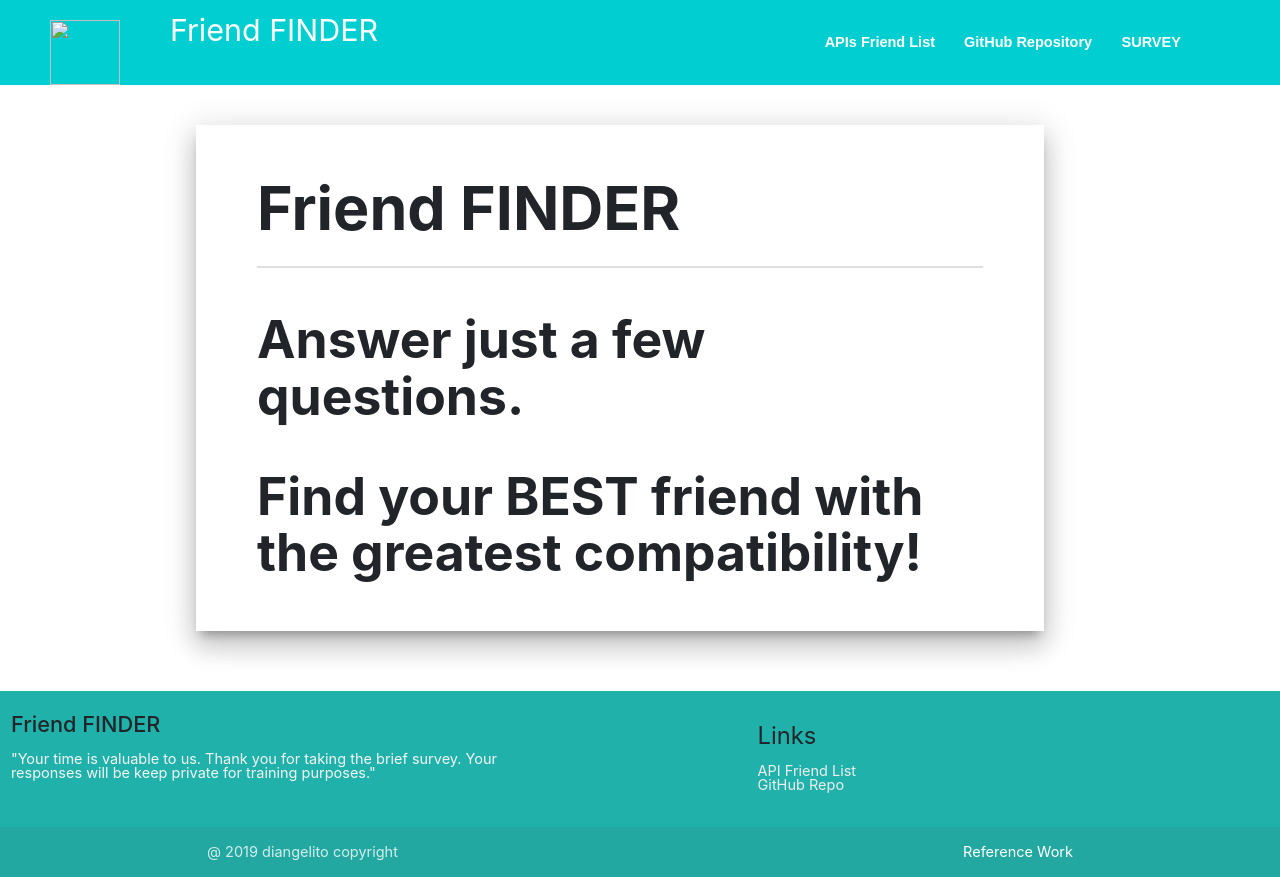
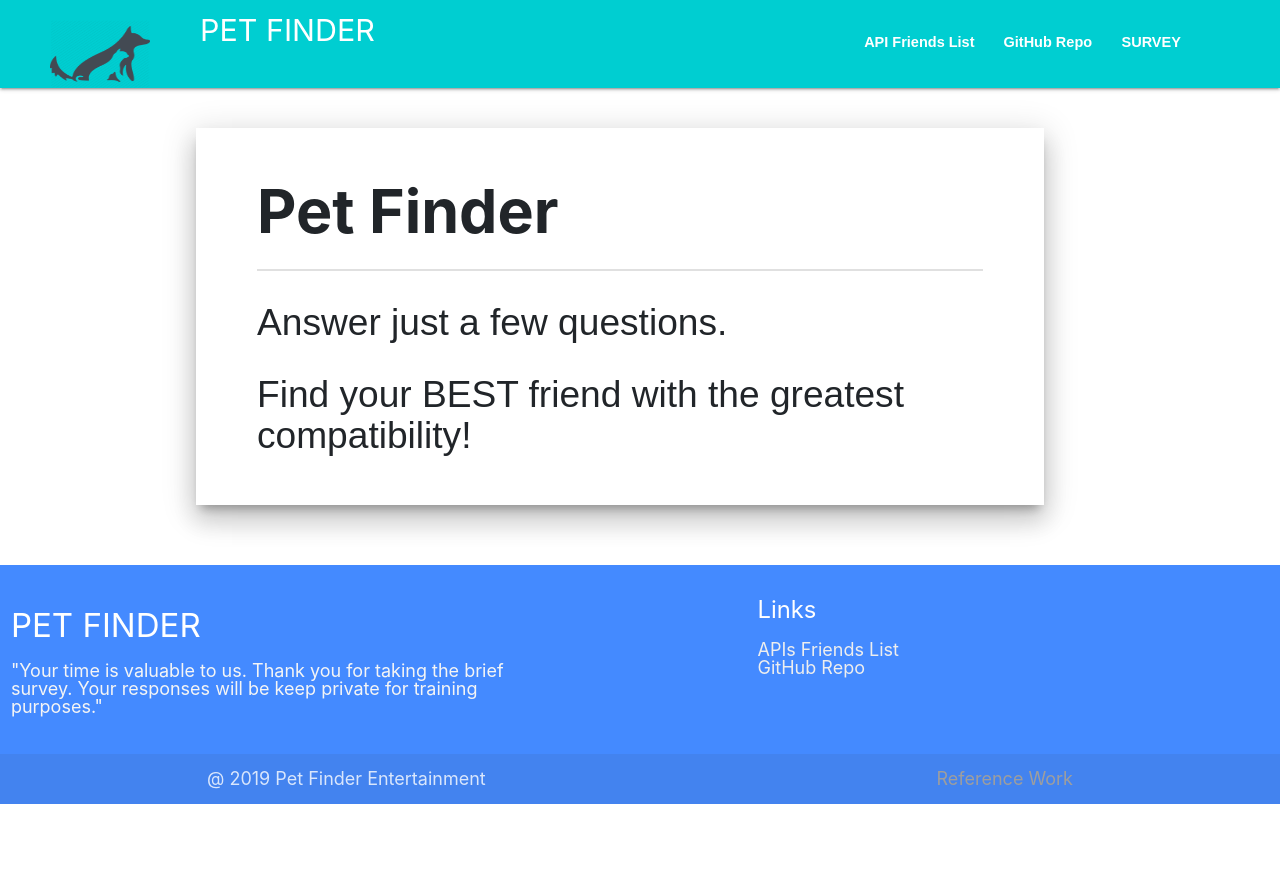
Before and after one commit to codifyme/FriendFINDER, a website: page app/public/index.html in a window 1280 px wide. After the commit the page ends 804 px from the top, so only its background shows below. Drawn offline with nearby package versions, Linux system fonts and the light colour scheme.

Commit message:
Heroku deploy1

```diff
--- a/app/public/css/style.css
+++ b/app/public/css/style.css
@@ -211,7 +211,7 @@ h1 {
 }
 
 h2 {
-    font-size: 3.56rem;
+    font-size: 2.56rem;
     line-height: 110%;
     margin: 1.78rem 0 1.424rem 0;
 }
@@ -222,7 +222,8 @@ h2 {
     margin-block-end: 0.83em;
     margin-inline-start: 0px;
     margin-inline-end: 0px;
-    font-weight: bold;
+    /*font-weight: bold;*/
+    font-family: sans-serif;
 }
 
 a {
@@ -489,3 +490,24 @@ footer.my-footer {
 body {
     line-height: 1;
 }
+
+@media(min-width:451px) {
+    body {
+        font-size: 14px;
+    }
+}
+
+@media(min-width:759px) {
+
+    body {
+        font-size: 16px;
+    }
+}
+
+@media(min-width:1025px) {
+
+    body,
+    .nav-justified {
+        font-size: 18px;
+    }
+}
--- a/app/public/index.html
+++ b/app/public/index.html
@@ -18,7 +18,8 @@
     <script src="https://stackpath.bootstrapcdn.com/bootstrap/4.3.1/js/bootstrap.min.js"
         integrity="sha384-JjSmVgyd0p3pXB1rRibZUAYoIIy6OrQ6VrjIEaFf/nJGzIxFDsf4x0xIM+B07jRM"
         crossorigin="anonymous"></script>
-    <title>Friend Finder-Survey</title>
+    <link rel="stylesheet" href="https://cdnjs.cloudflare.com/ajax/libs/materialize/0.98.0/css/materialize.min.css">
+    <title>Pet Finder Survey</title>
     <!-- stylesheet -->
     <link rel="stylesheet" href="css/style.css">
     <link rel="stylesheet" href="https://cdnjs.cloudflare.com/ajax/libs/animate.css/3.7.2/animate.min.css">
@@ -28,19 +29,19 @@
 <body>
     <header>
         <nav>
-            <div class="wrapper azul accent-1">
-                <img src="img/friendc.png" class="photo sign" id="imagen-view" style="width:70px; height:65px">
-                <a href="/" class="brand-logo animated bounce delay-2s" id="logo">Friend FINDER</a>
+            <div class="wrapper azul accent-2">
+                <img src="images/catdog1.png" class="photo sign" id="imagen-view" style="width:100px; height:68px">
+                <a href="/" class="brand-logo animated bounce delay-2s" id="logo">PET FINDER </a>
 
                 <ul class="nav nav-pills nav-justified" id="nav-links">
                     <li class="right hide-on-med-and-down animated flipInY" id="head-nav-links">
                         <a class="nav-link" href="/survey">SURVEY</a>
                     </li>
                     <li class="nav-item">
-                        <a class="nav-link" href="/api/friends">APIs Friend List</a>
+                        <a class="nav-link" href="/api/friends">API Friends List</a>
                     </li>
                     <li class="nav-item">
-                        <a class="nav-link" href="https://github.com/codifyme/FriendFINDER">GitHub Repository</a>
+                        <a class="nav-link" href="https://github.com/codifyme/FriendFINDER">GitHub Repo</a>
                     </li>
                 </ul>
             </div>
@@ -51,7 +52,7 @@
             <div class="row">
                 <div class="col s12 z-depth-5 mainpanel">
                     <div id='mainpanel-content'>
-                        <h1><i class="medium material-icons"></i>Friend FINDER</h1>
+                        <h1><i class="medium material-icons"></i>Pet Finder</h1>
                         <div class="divider"></div>
                         <h2>Answer just a few questions.</h2>
                         <h2>Find your BEST friend with the greatest compatibility! </h2>
@@ -69,14 +70,14 @@
         <div class="container"></div>
         <div class="row">
             <div class="col l6 s12">
-                <h4 class="white-text">Friend FINDER</h4>
+                <h4 class="white-text">PET FINDER</h4>
                 <p class="grey-text text-lighten-4">"Your time is valuable to us. Thank you for taking the brief survey.
                     Your responses will be keep private for training purposes."</p>
             </div>
             <div class="col l4 offset-l2 s12">
                 <h5 class="white-text">Links</h5>
                 <ul>
-                    <li><a class="grey-text text-lighten-3" href="/api/friends">API Friend List</a></li>
+                    <li><a class="grey-text text-lighten-3" href="/api/friends">APIs Friends List</a></li>
                     <li><a class="grey-text text-lighten-3" href="https://github.com/codifyme/FriendFINDER">GitHub
                             Repo</a></li>
                 </ul>
@@ -85,7 +86,7 @@
         </div>
         <div class="footer-copyright">
             <div class="container">
-                @ 2019 diangelito copyright
+                @ 2019 Pet Finder Entertainment
                 <a class="grey-text text=lighten-4 right" href="https://github.com/codifyme/">Reference Work</a>
             </div>
         </div>
```
Also changed, not shown: app/data/friends.js (+11 -12 lines), app/public/images/PetFinder.png (added), app/public/images/catdog1.png (added), app/public/images/catsdogs.png (added).
